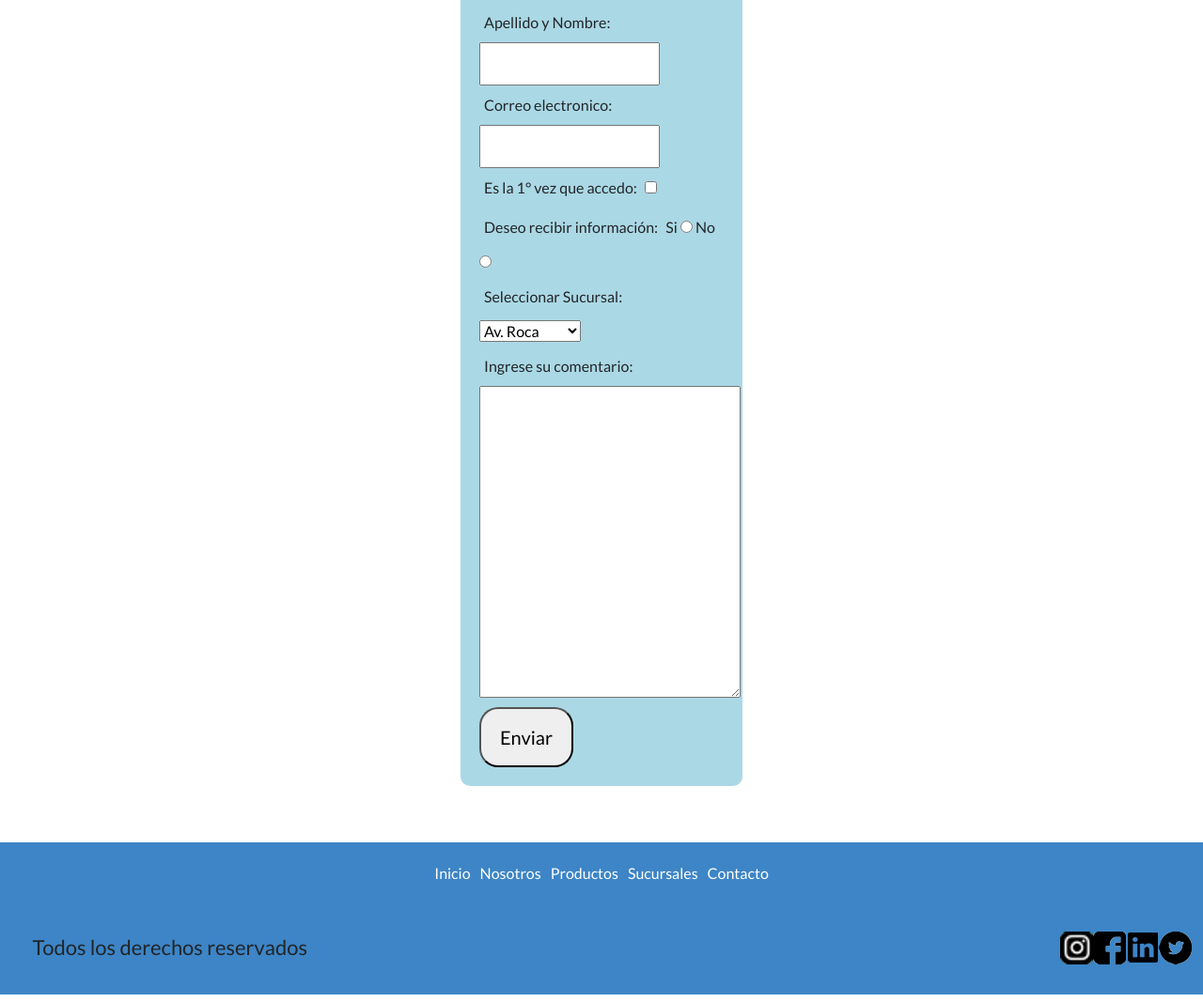
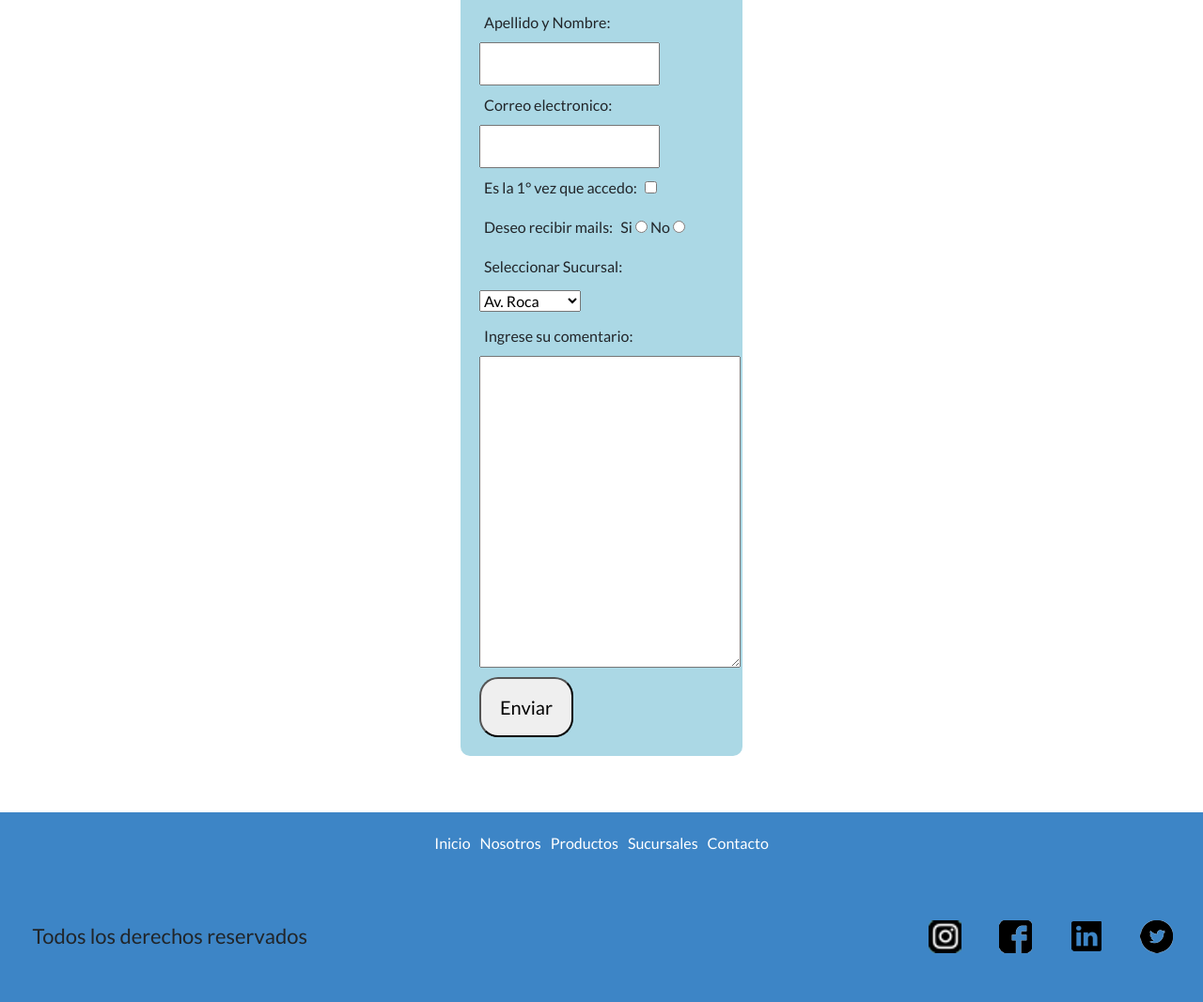
Before and after one commit to luisariel172/coder-sass-ariel-alvarez, a website: page pages/contacto.html in a window 1280 px wide. Shown: the part 502-1569 px from the top of the page at 94% size. Drawn offline with nearby package versions, Linux system fonts and the light colour scheme; a web font is replaced by a local one.

Commit message:
Arreglo final para entrega

```diff
--- a/pages/contacto.html
+++ b/pages/contacto.html
@@ -82,7 +82,7 @@
                 <input type="checkbox" name="" id="">
             </div>
             <div>
-                <label for="">Deseo recibir información:</label>
+                <label for="">Deseo recibir mails:</label>
                 Si <input type="radio" name="" id="" value="Si">
                 No <input type="radio" name="" id="" value="No">
             </div>
--- a/scss/_form-nos-prod.scss
+++ b/scss/_form-nos-prod.scss
@@ -1,6 +1,5 @@
 /* FORMULARIO */
 .texto-contacto {
-  grid-area: texto-contacto;
   padding: 40px 0;
   h2 {
     padding: 10px;
--- a/scss/_navegacion.scss
+++ b/scss/_navegacion.scss
@@ -35,7 +35,8 @@
         a {
             color: #ffffff;
             text-decoration: none;
-            align-content: center; }
+            align-content: center;
+            padding: 20px; }
 }
 
   .navegacion li a {
```
Also changed, not shown: css/main.css.
